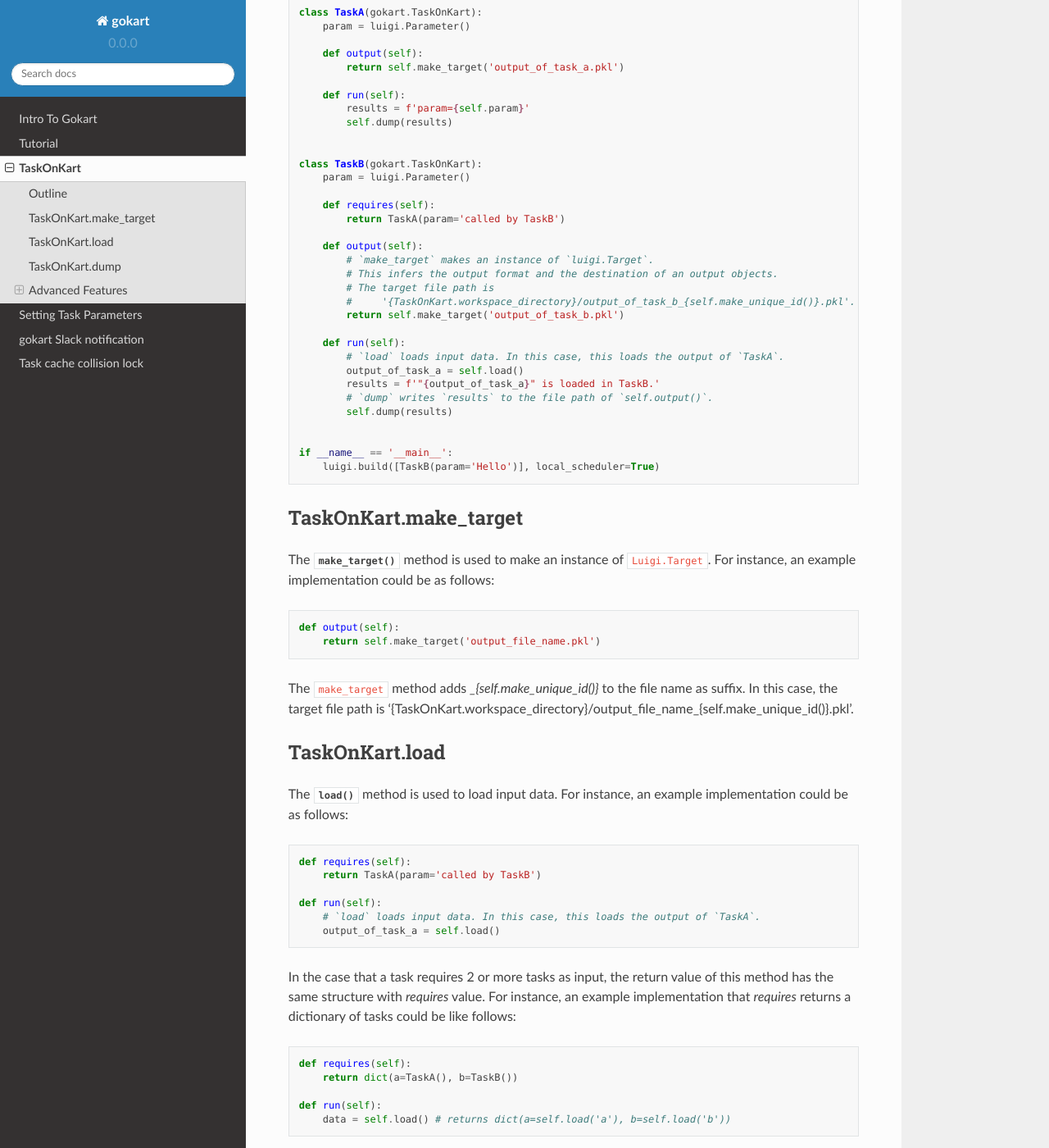
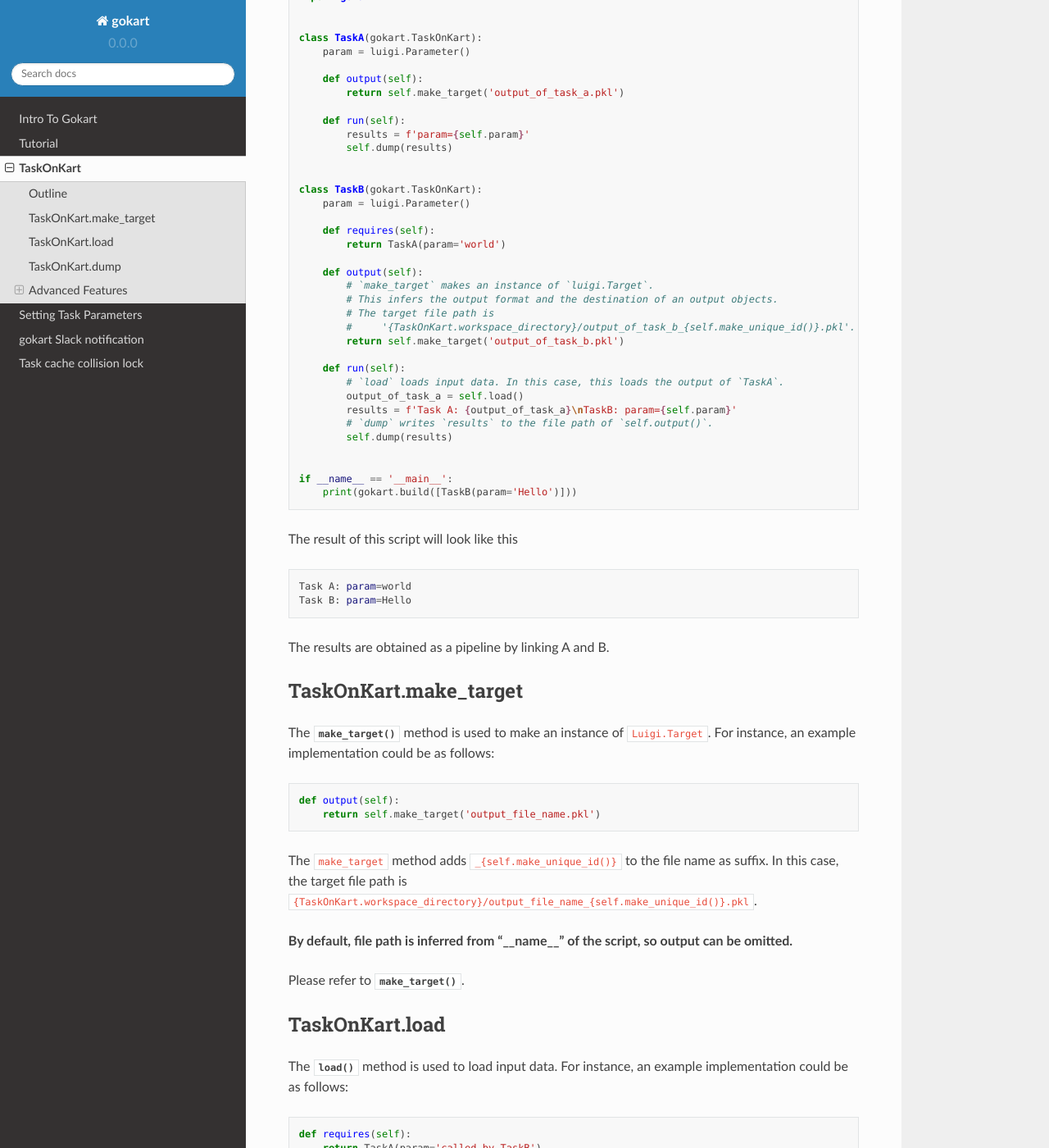
Before and after one commit to m3dev/gokart, a Sphinx documentation site: the page built from docs/task_on_kart.rst, in a window 1280 px wide and 1400 px high, scrolled down 429 px. Shown: the whole window at 82% size. Built offline with Sphinx 7.4.7 and the Read the Docs theme 2.0.0, drawn with Linux system fonts in a browser that asks for light colours; pages that are not in the unit, such as notebooks, are missing from menus; the version number is read from the project's files by our own code; some of the changed text lies outside the part shown.

Commit message:
update tasl_on_kart

```diff
--- a/docs/intro_to_gokart.rst
+++ b/docs/intro_to_gokart.rst
@@ -95,5 +95,4 @@ gokart has ``run`` and ``build`` methods for running task. Each has a different
 - ``gokart.build``: uses inline code on jupyter notebook, IPython, and more. return task output.
 
 
-Next :doc:`tutorial` section is explained by ``gokart.build``. If want to make a batch that runs in shell, please refer to :doc:`gokart_run` section.
-# TODO: add run section
+Next :doc:`tutorial` section is explained by ``gokart.build``. If want to make a batch that runs in shell, please refer to :doc:`tutorial`'s `gokart run` section.
--- a/docs/task_on_kart.rst
+++ b/docs/task_on_kart.rst
@@ -2,6 +2,9 @@ TaskOnKart
 ==========
 ``TaskOnKart`` inherits ``luigi.Task``, and has functions to make it easy to define tasks.
 Please see `luigi documentation <https://luigi.readthedocs.io/en/stable/index.html>`_ for details of ``luigi.Task``.
+
+Please refer to :doc:`intro_to_gokart` section and :doc:`tutorial` section.
+
 
 Outline
 --------
@@ -10,7 +13,6 @@ How ``TaskOnKart`` helps to define a task looks like:
 .. code:: python
 
     import luigi
-
     import gokart
 
 
@@ -29,7 +31,7 @@ How ``TaskOnKart`` helps to define a task looks like:
         param = luigi.Parameter()
 
         def requires(self):
-            return TaskA(param='called by TaskB')
+            return TaskA(param='world')
 
         def output(self):
             # `make_target` makes an instance of `luigi.Target`.
@@ -41,13 +43,23 @@ How ``TaskOnKart`` helps to define a task looks like:
         def run(self):
             # `load` loads input data. In this case, this loads the output of `TaskA`.
             output_of_task_a = self.load()
-            results = f'"{output_of_task_a}" is loaded in TaskB.'
+            results = f'Task A: {output_of_task_a}\nTaskB: param={self.param}'
             # `dump` writes `results` to the file path of `self.output()`.
             self.dump(results)
 
 
     if __name__ == '__main__':
-        luigi.build([TaskB(param='Hello')], local_scheduler=True)
+        print(gokart.build([TaskB(param='Hello')]))
+
+
+The result of this script will look like this
+
+.. code:: sh
+
+    Task A: param=world
+    Task B: param=Hello
+
+The results are obtained as a pipeline by linking A and B.
 
 
 TaskOnKart.make_target
@@ -60,8 +72,13 @@ For instance, an example implementation could be as follows:
     def output(self):
         return self.make_target('output_file_name.pkl')
 
-The ``make_target`` method adds `_{self.make_unique_id()}` to the file name as suffix.
-In this case, the target file path is '{TaskOnKart.workspace_directory}/output_file_name_{self.make_unique_id()}.pkl'.
+The ``make_target`` method adds ``_{self.make_unique_id()}`` to the file name as suffix.
+In this case, the target file path is ``{TaskOnKart.workspace_directory}/output_file_name_{self.make_unique_id()}.pkl``.
+
+
+**By default, file path is inferred from "__name__" of the script, so output can be omitted.**
+
+Please refer to :func:`~gokart.task.TaskOnKart.make_target`.
 
 
 TaskOnKart.load
@@ -100,6 +117,10 @@ The `load` method loads individual task input by passing a key of an input dicti
         data_b = self.load('b')
 
 
+We can also omit the :func:`~gokart.task.TaskOnKart.requires` and write the task used by :func:`~gokart.parameter.TaskInstanceParameter`.
+Extensions include :func:`~gokart.task.TaskOnKart.load_data_frame` and :func:`~gokart.task.TaskOnKart.load_generator`. Please refer to :func:`~gokart.task.TaskOnKart.load`, :doc:`setting_task_parameters`, and described later Advanced Features section.
+
+
 TaskOnKart.dump
 ----------------
 The :func:`~gokart.task.TaskOnKart.dump` method is used to dump results of tasks.
@@ -128,6 +149,9 @@ In the case that a task has 2 or more output, it is possible to specify output t
         self.dump(a_data, 'a')
         self.dump(b_data, 'b')
 
+Please refer to :func:`~gokart.task.TaskOnKart.dump`.
+
+
 Advanced Features
 ---------------------
 
@@ -150,10 +174,19 @@ Usage is the same as `TaskOnKart.generator`.
 `load_generator` reads the divided file into iterations.
 It's effective when can't read all data to memory, because `load_generator` doesn't load all files at once.
 
+Please refer to :func:`~gokart.task.TaskOnKart.load_generator`.
 
 TaskOnKart.fail_on_empty_dump
 ~~~~~~~~~~~~~~~~~~~~~~~~~~~~~~~~~
 
-Raise `AssertionError` on trying to dump empty dataframe.
+The :func:`~gokart.task.TaskOnKart.fail_on_empty_dump` method is `AssertionError` on trying to dump empty dataframe.
+
+.. code:: python
+
+    def run(self):
+        df = pd.DataFrame()
+        self.fail_on_empty_dump(df)  # AssertionError
 
 Empty caches sometimes hide bugs and let us spend much time debugging. This feature notice us some bugs (including wrong datasources) in the early stage.
+
+Please refer to :func:`~gokart.task.TaskOnKart.fail_on_empty_dump`.
```
